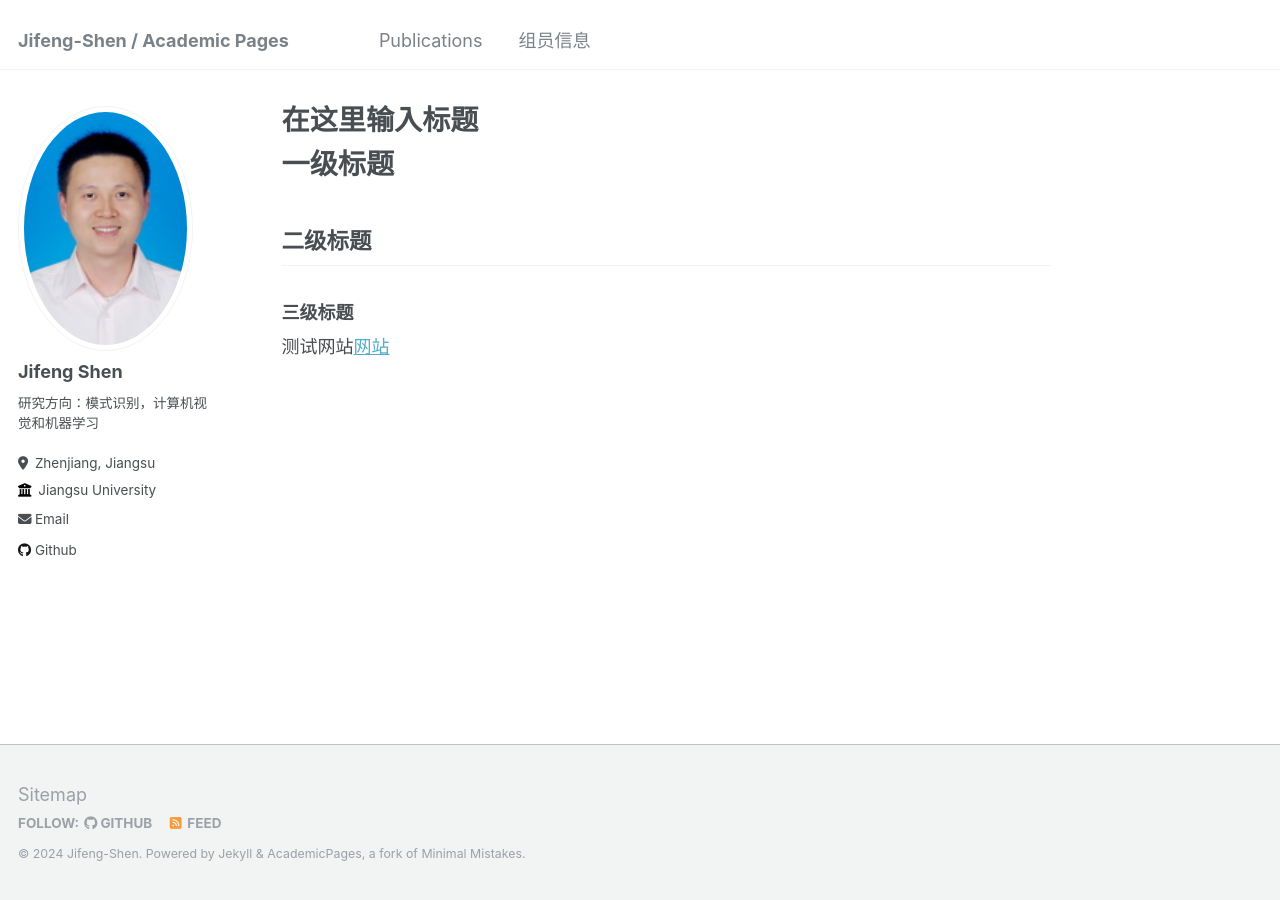
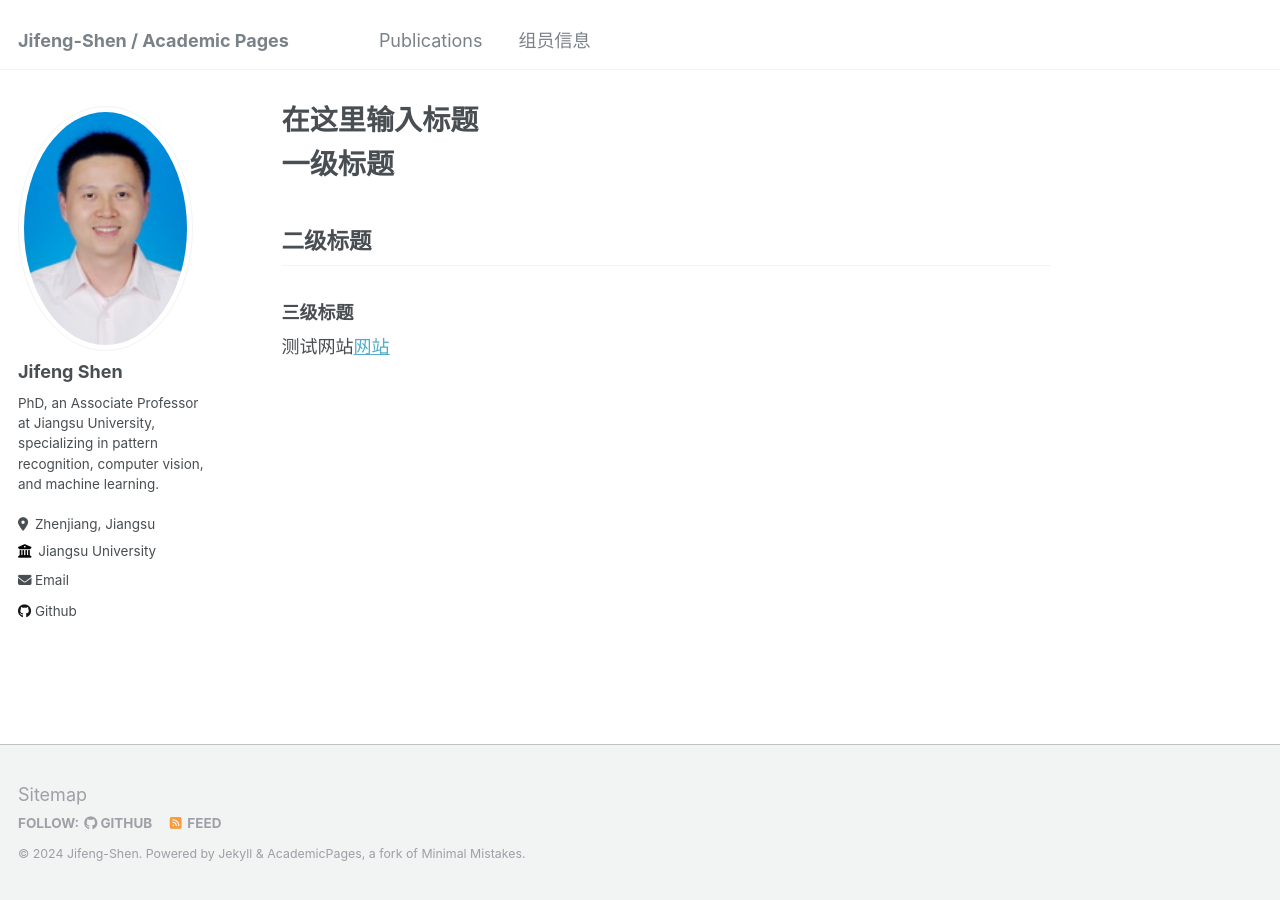
Before and after one commit to jifeng-shen/jifeng-shen.github.io, a Jekyll site: the page built from _pages/about.md, in a window 1280 px wide. Built offline with Jekyll 4.4.1, drawn with Linux system fonts in a browser that asks for light colours.

Commit message:
Update _config.yml

```diff
--- a/_config.yml
+++ b/_config.yml
@@ -24,7 +24,7 @@ author:
   avatar           : "headportrait.png"
   name             : "Jifeng Shen"
   pronouns         : # example: "she/her"
-  bio              : "研究方向：模式识别，计算机视觉和机器学习"
+  bio              : "PhD, an Associate Professor at Jiangsu University, specializing in pattern recognition, computer vision, and machine learning. "
   location         : "Zhenjiang, Jiangsu"
   employer         : "Jiangsu University"
   uri              : # URL
```
